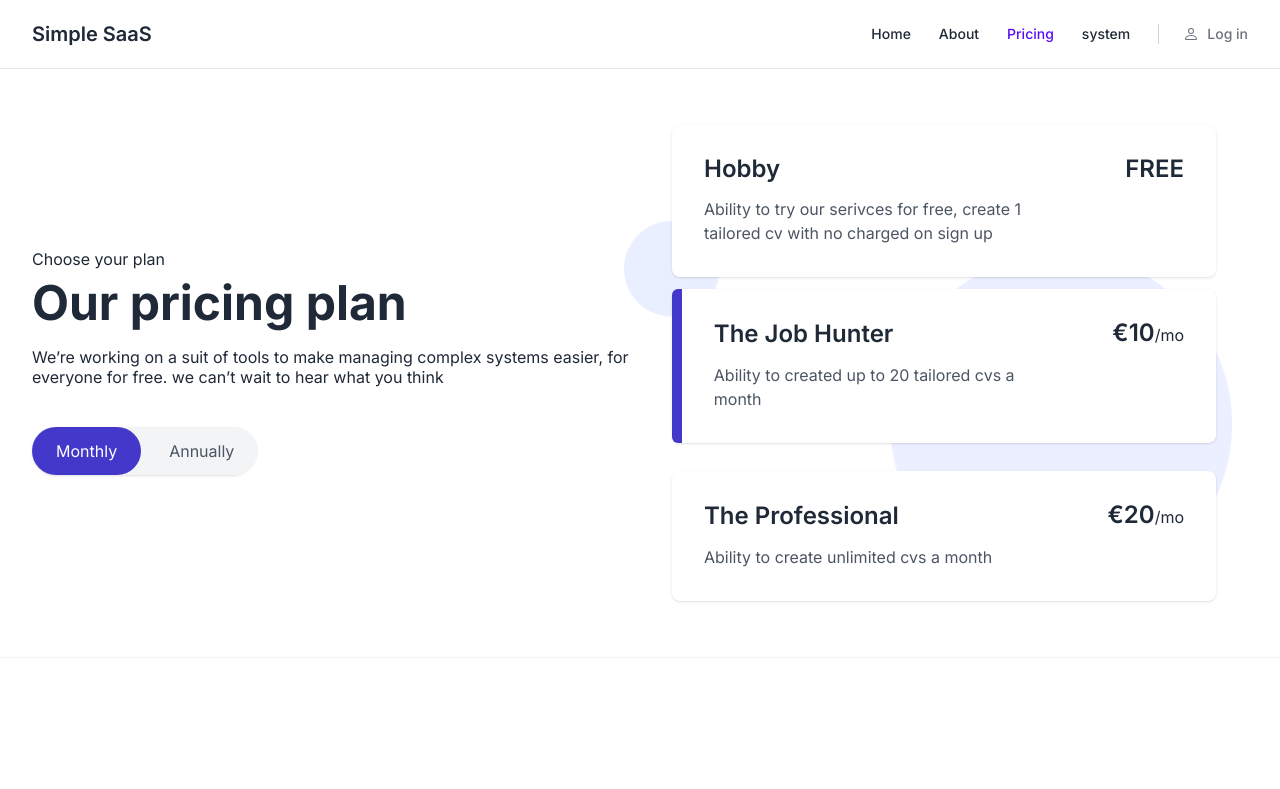
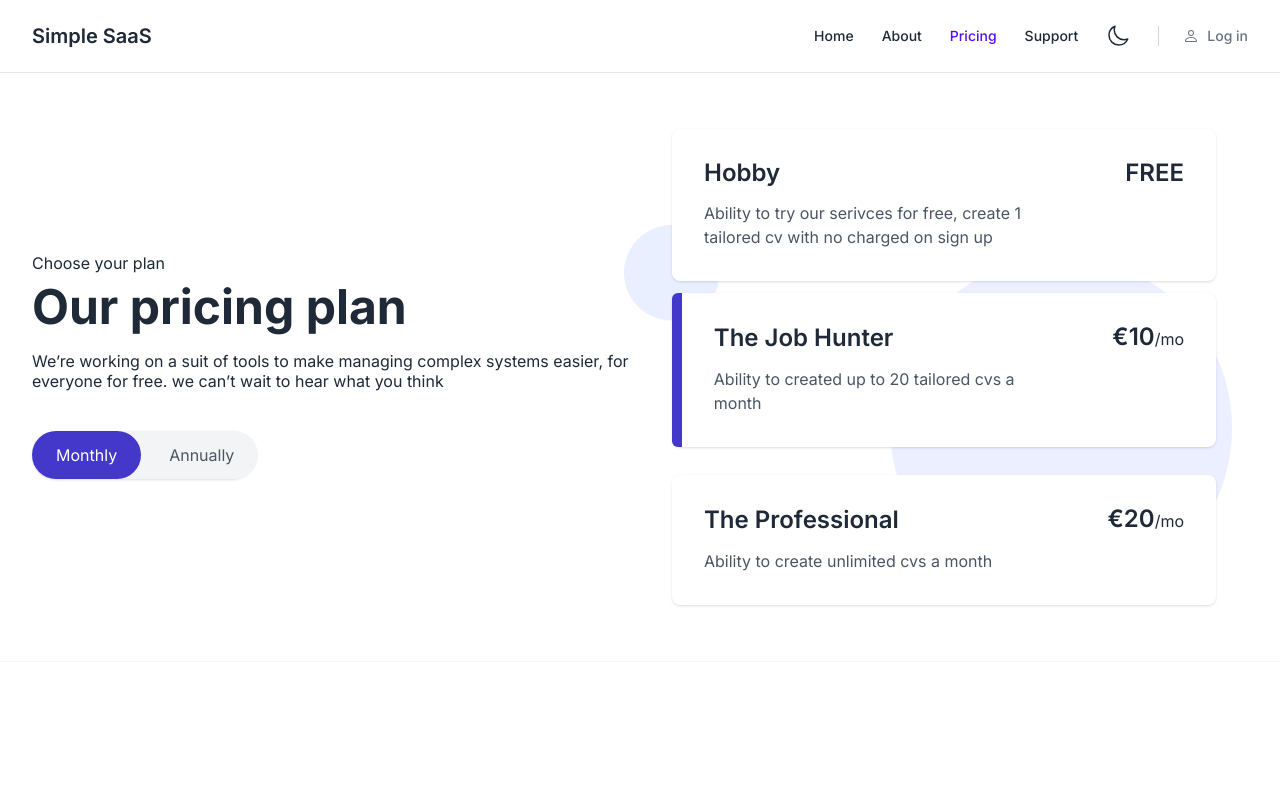
Before and after one commit to leighbriody/GreenPaws, a Next.js app: page /pricing in a window 1280 px wide. Shown: the top 789 px of the page. Built offline with nearby package versions, Linux system fonts and the light colour scheme; no server answers.

Commit message:
disable theme

```diff
--- a/src/app/providers.tsx
+++ b/src/app/providers.tsx
@@ -9,7 +9,9 @@ type Props = {
 export const NextAuthProvider = ({ children }: Props) => {
   return (
     <SessionProvider>
-      <ThemeProvider attribute="class">{children}</ThemeProvider>
+      <ThemeProvider attribute="class" enableSystem={false}>
+        {children}
+      </ThemeProvider>
     </SessionProvider>
   );
 };
--- a/src/components/NavBar.tsx
+++ b/src/components/NavBar.tsx
@@ -106,11 +106,11 @@ export default function NavBar() {
             </Link>
             <Link
               className={`font-medium sm:py-6 dark:text-white ${
-                pathname == "/contact" ? "text-primary dark:text-blue-600" : ""
+                pathname == "/support" ? "text-primary dark:text-blue-600" : ""
               }`}
-              href={"/contact"}
+              href={"/support"}
             >
-              {theme}
+              Support
             </Link>
 
             {session && (
```
